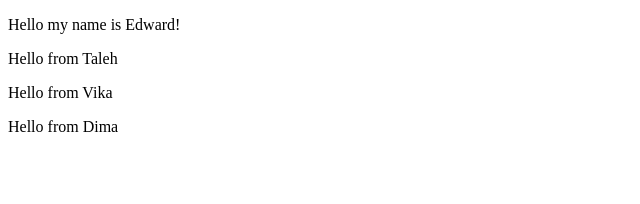
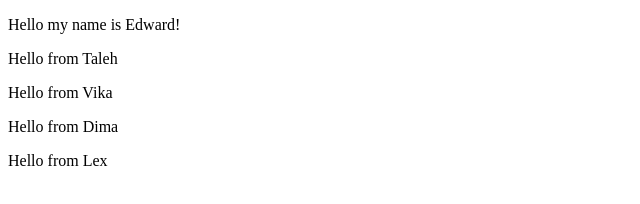
Before and after one commit to useyourillusions/demonstration, a plain HTML site: page index.html in a window 1280 px wide. Shown: the whole page, without its empty margins (0-640 px from the left). Drawn offline with Linux system fonts and the light colour scheme.

Commit message:
add hello from lex

```diff
--- a/index.html
+++ b/index.html
@@ -9,5 +9,6 @@
 		<p>Hello from Taleh</p>
 		<p>Hello from Vika</p>
 		<p>Hello from Dima</p>
+		<p>Hello from Lex</p>
 	</body>
 </html>
```
